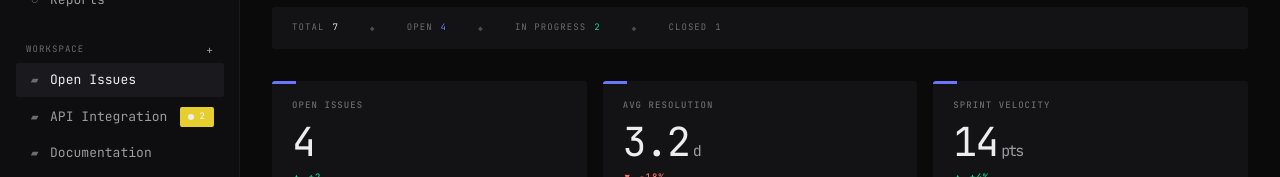
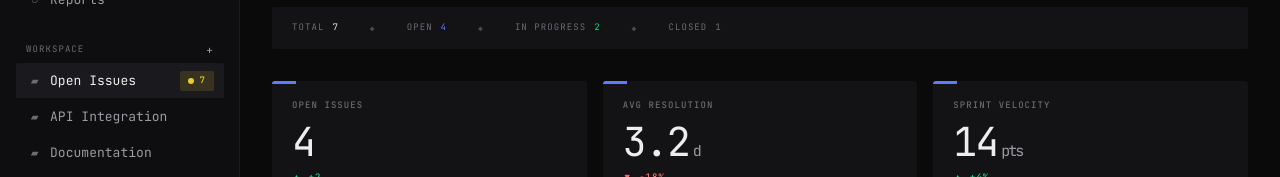
Before and after one commit to hendrikkels/basecamp, a Next.js app: page /sidebar-demo/open-issues in a window 1280 px wide. Shown: the part 233-410 px from the top of the page. Built offline with nearby package versions, Linux system fonts and the light colour scheme.

Commit message:
Fixed dropdown use on issues page

```diff
--- a/src/app/sidebar-demo/layout.tsx
+++ b/src/app/sidebar-demo/layout.tsx
@@ -40,10 +40,10 @@ export default function SidebarDemoLayout({ children }: { children: React.ReactN
             </Sidebar.Group>
 
             <Sidebar.Group label="Workspace" action={<Icon name="plus" color="muted" size="sm" />}>
-              <Sidebar.Item icon={<Icon name="block" />} active={isActive("open-issues")} href="/sidebar-demo/open-issues">
+              <Sidebar.Item icon={<Icon name="block" />} active={isActive("open-issues")} href="/sidebar-demo/open-issues" badge={<Badge color="warn-soft" dot>7</Badge>}>
                 Open Issues
               </Sidebar.Item>
-              <Sidebar.Item icon={<Icon name="block" />} active={isActive("api")} href="/sidebar-demo/api" badge={<Badge color="warn" dot>2</Badge>}>
+              <Sidebar.Item icon={<Icon name="block" />} active={isActive("api")} href="/sidebar-demo/api">
                 API Integration
               </Sidebar.Item>
               <Sidebar.Item icon={<Icon name="block" />} active={isActive("docs")} href="/sidebar-demo/docs">
--- a/src/app/sidebar-demo/open-issues/page.tsx
+++ b/src/app/sidebar-demo/open-issues/page.tsx
@@ -257,15 +257,9 @@ export default function DesignSystemPage() {
             <Field>
               <Field.Label>Priority</Field.Label>
               <Select value={priority} onChange={setPriority} placeholder="Select priority">
-                <Select.Option value="critical">
-                  <Icon name="dot" size="sm" color="danger" /> Critical
-                </Select.Option>
-                <Select.Option value="high">
-                  <Icon name="dot" size="sm" color="warn" /> High
-                </Select.Option>
-                <Select.Option value="medium">
-                  <Icon name="dot" size="sm" color="info" /> Medium
-                </Select.Option>
+                <Select.Option value="critical" icon={<Icon name="dot" size="sm" color="danger" />}>Critical</Select.Option>
+                <Select.Option value="high" icon={<Icon name="dot" size="sm" color="warn" />}>High</Select.Option>
+                <Select.Option value="medium" icon={<Icon name="dot" size="sm" color="info" />}>Medium</Select.Option>
                 <Select.Option value="low">Low</Select.Option>
               </Select>
             </Field>
```
